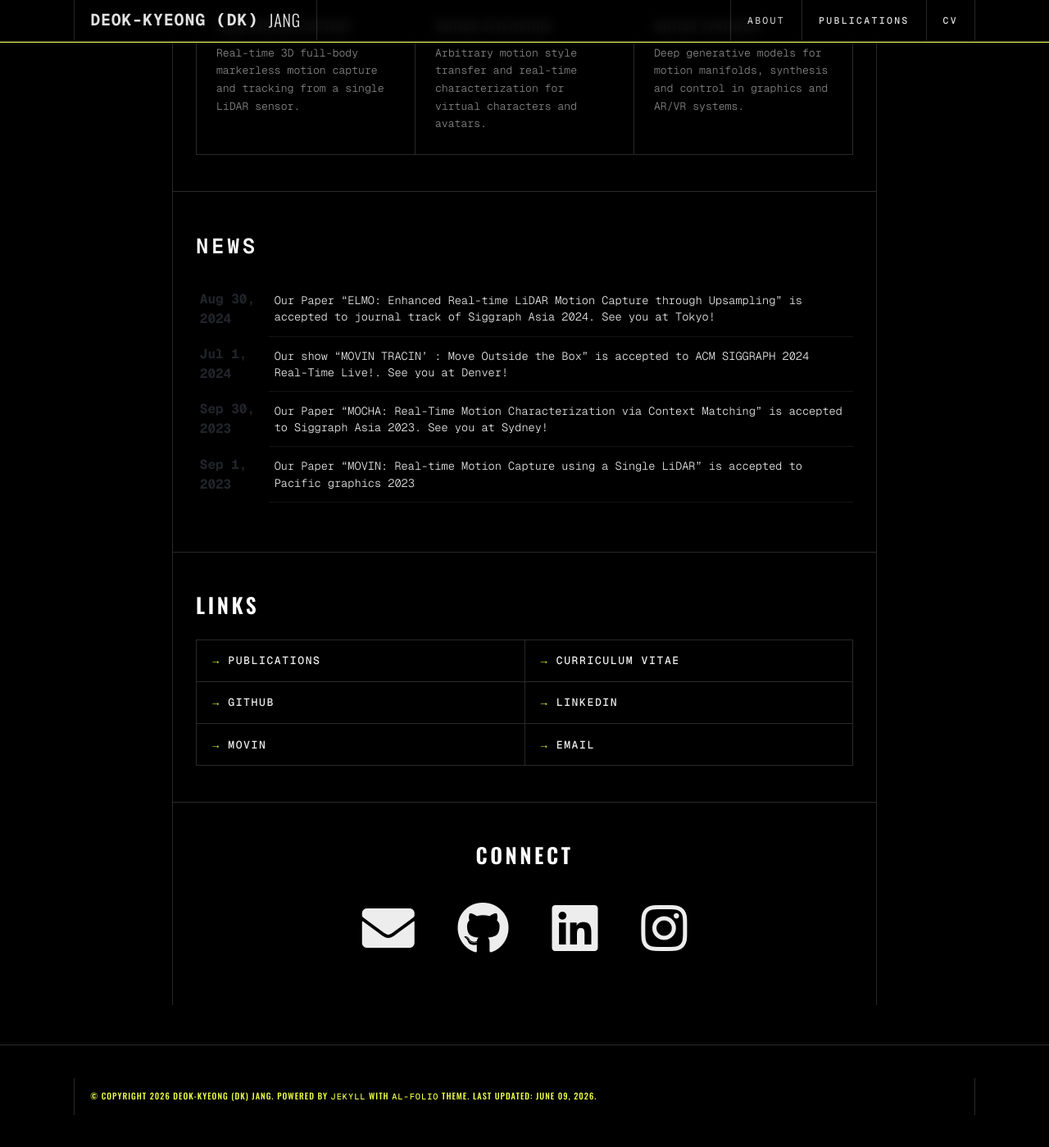
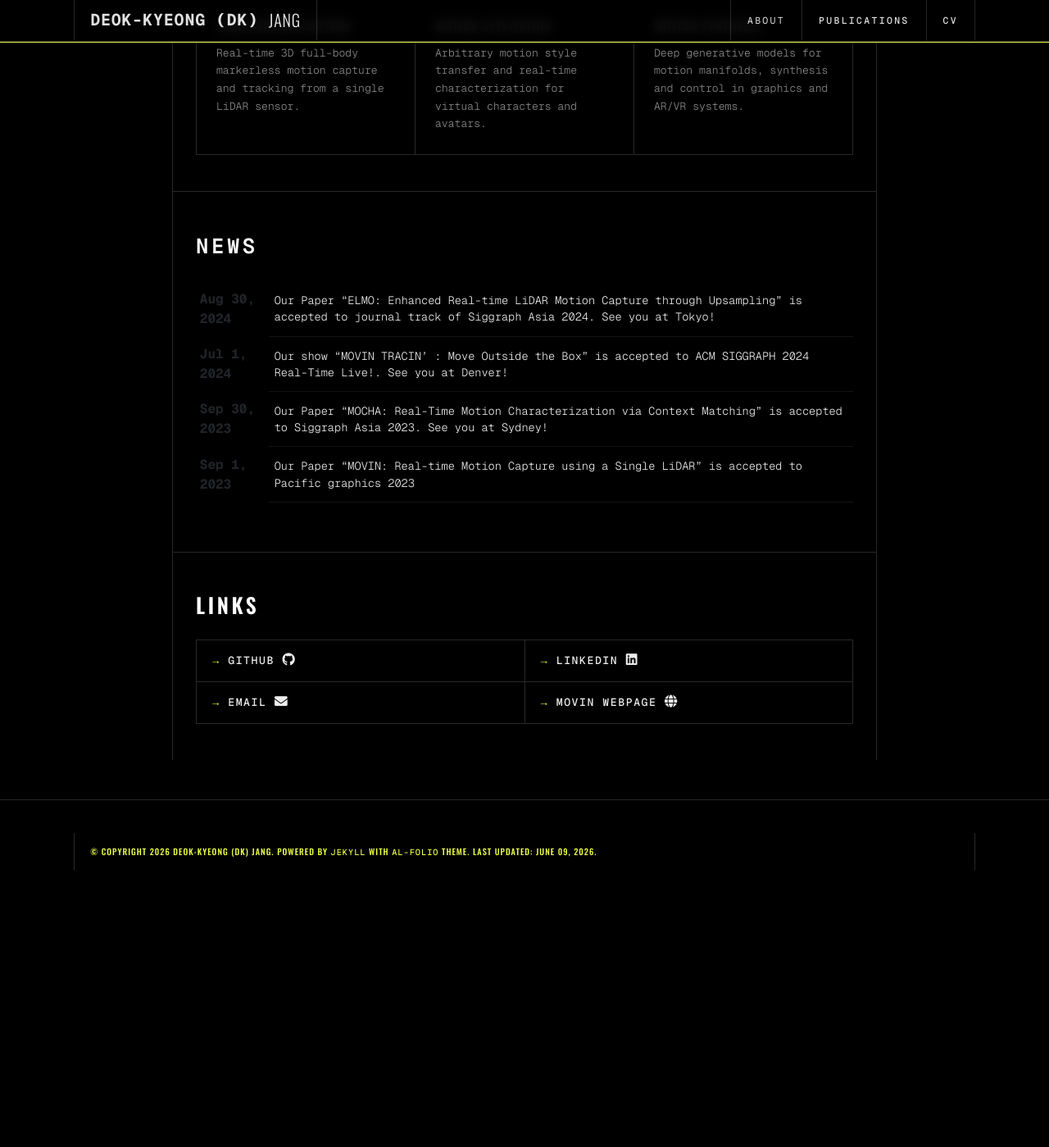
Before and after one commit to DK-Jang/dk-jang.github.io, a Jekyll site: the page built from _pages/about.md, in a window 1280 px wide and 1400 px high, scrolled down 1123 px. Shown: the whole window at 82% size. Built offline with Jekyll 4.4.1, drawn with Linux system fonts in a browser that asks for light colours; emoji names are drawn with the system emoji font; comment, search, counter and statistics services are not loaded; a style sheet for code colours, icons or effects is not loaded; after the commit the page ends 2224 px from its top, so only the background shows below that.

Commit message:
Landing: merge Connect into Links (icons inline, scramble-synced)
- Remove Connect (social) section; icons now live inline in Links rows
- Links reduced to GitHub / LinkedIn / Email / MOVIN Webpage (2x2 grid)
- Icons enlarged to 1.2em, inherit row color
- nous_hover.js: icon participates in the scramble wave as an extra
  trailing character, settling on the label's first letter, then
  restoring the FA icon when the pulse ends
- Last section no longer draws a bottom border

```diff
--- a/_layouts/about.html
+++ b/_layouts/about.html
@@ -72,23 +72,11 @@ layout: default
   <section class="hermes-section">
     <span class="hermes-section-label">Links</span>
     <div class="hermes-links">
-      <a class="hermes-link-row" href="{{ '/publications/' | relative_url }}"><span class="arrow">&rarr;</span> Publications</a>
-      <a class="hermes-link-row" href="{{ '/cv/' | relative_url }}"><span class="arrow">&rarr;</span> Curriculum Vitae</a>
-      <a class="hermes-link-row" href="https://github.com/{{ site.github_username }}"><span class="arrow">&rarr;</span> GitHub</a>
-      <a class="hermes-link-row" href="https://www.linkedin.com/in/{{ site.linkedin_username }}"><span class="arrow">&rarr;</span> LinkedIn</a>
-      <a class="hermes-link-row" href="https://www.movin3d.com"><span class="arrow">&rarr;</span> MOVIN</a>
-      <a class="hermes-link-row" href="mailto:{{ site.email }}"><span class="arrow">&rarr;</span> Email</a>
+      <a class="hermes-link-row" href="https://github.com/{{ site.github_username }}"><span class="arrow">&rarr;</span> GitHub <i class="fab fa-github"></i></a>
+      <a class="hermes-link-row" href="https://www.linkedin.com/in/{{ site.linkedin_username }}"><span class="arrow">&rarr;</span> LinkedIn <i class="fab fa-linkedin"></i></a>
+      <a class="hermes-link-row" href="mailto:{{ site.email }}"><span class="arrow">&rarr;</span> Email <i class="fas fa-envelope"></i></a>
+      <a class="hermes-link-row" href="https://www.movin3d.com"><span class="arrow">&rarr;</span> MOVIN Webpage <i class="fas fa-globe"></i></a>
     </div>
   </section>
 
-  <!-- ===================== SOCIAL ===================== -->
-  {%- if page.social %}
-  <section class="hermes-section social" style="border-bottom:0;">
-    <span class="hermes-section-label">Connect</span>
-    <div class="contact-icons">
-      {% include social.html %}
-    </div>
-  </section>
-  {%- endif %}
-
 </div>
--- a/_sass/_nous.scss
+++ b/_sass/_nous.scss
@@ -276,6 +276,7 @@ footer.sticky-bottom {
 .hermes-section {
   padding: clamp(1.75rem, 5vw, 2.75rem) clamp(1.1rem, 4vw, 1.75rem);
   border-bottom: 1px solid var(--h-border);
+  &:last-child { border-bottom: 0; }
 
   .hermes-section-label {
     font-family: $h-display;
@@ -462,6 +463,8 @@ footer.sticky-bottom {
     font-size: 0.82rem;
     font-weight: 500;
     color: var(--h-text);
+    i { font-size: 1.2em; color: inherit; }
+    .icon-scramble { font-size: 1.2em; color: inherit; }
     .arrow { color: var(--h-accent); display: inline-block; transition: transform 0.12s ease; }
     &:hover { background: var(--h-wash); color: var(--h-text-strong); .arrow { transform: translateX(3px); } }
   }
--- a/assets/js/nous_hover.js
+++ b/assets/js/nous_hover.js
@@ -33,13 +33,55 @@
     var raf = null;
     var pulses = [];
 
+    // Optional icon flicker: while a pulse is alive the FA icon is hidden
+    // and a stand-in span cycles glyphs from the same dither charset, then
+    // the real icon is restored — mirroring the label scramble.
+    var icon = opts.icon || null;
+    var iconStandin = null;
+    if (icon) {
+      iconStandin = document.createElement('span');
+      iconStandin.className = 'icon-scramble';
+      iconStandin.style.pointerEvents = 'none';
+      iconStandin.style.display = 'none';
+      icon.parentNode.insertBefore(iconStandin, icon.nextSibling);
+    }
+
     function frame() {
       var now = Date.now();
       pulses = pulses.filter(function (p) { return now - p.time < dur; });
       if (!pulses.length) {
         textEl.textContent = text;
+        if (icon) {
+          icon.style.display = '';
+          iconStandin.style.display = 'none';
+        }
         raf = null;
         return;
+      }
+      if (icon) {
+        if (icon.style.display !== 'none') {
+          iconStandin.style.width = icon.offsetWidth + 'px';
+          iconStandin.style.textAlign = 'center';
+          icon.style.display = 'none';
+          iconStandin.style.display = 'inline-block';
+        }
+        // The icon scrambles like an extra label character: while the
+        // pulse wave covers it the glyph flickers through the dither
+        // charset, then settles on the label's first letter (e.g. "G").
+        var iconGlyph = text.trim().charAt(0).toUpperCase();
+        for (var ik = 0; ik < pulses.length; ik++) {
+          var ip = pulses[ik];
+          var ii = now - ip.time;
+          var io = Math.min(ii / dur, 1) *
+            (Math.max(ip.pos, len - ip.pos - 1) + 5) / spread;
+          var ic = Math.abs(len - ip.pos);
+          var id = io - ic;
+          if (ic <= io && id > 0 && id <= 3) {
+            iconGlyph = CHARSET.charAt((3 * ic + ((ii / 40) | 0)) % CHARSET.length);
+            break;
+          }
+        }
+        iconStandin.textContent = iconGlyph;
       }
       var out = '';
       for (var idx = 0; idx < len; idx++) {
@@ -107,7 +149,9 @@
       span.textContent = textNode.textContent.trim();
       link.replaceChild(span, textNode);
       link.setAttribute('data-scramble', 'on');
-      attachScramble(link, span);
+      // Link-row icons flicker in sync with the label scramble.
+      var icon = link.querySelector('i');
+      attachScramble(link, span, icon ? { icon: icon } : undefined);
     }
   }
 
```
